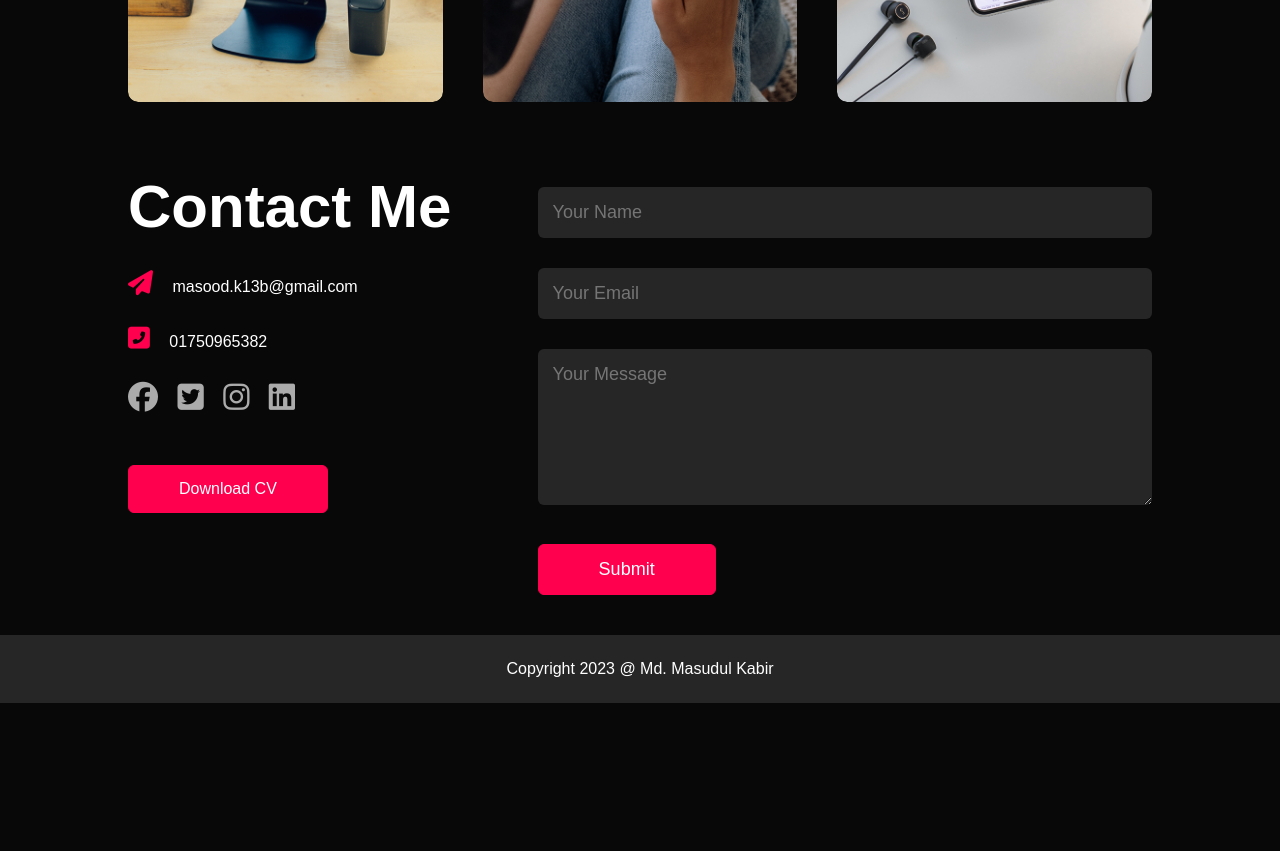
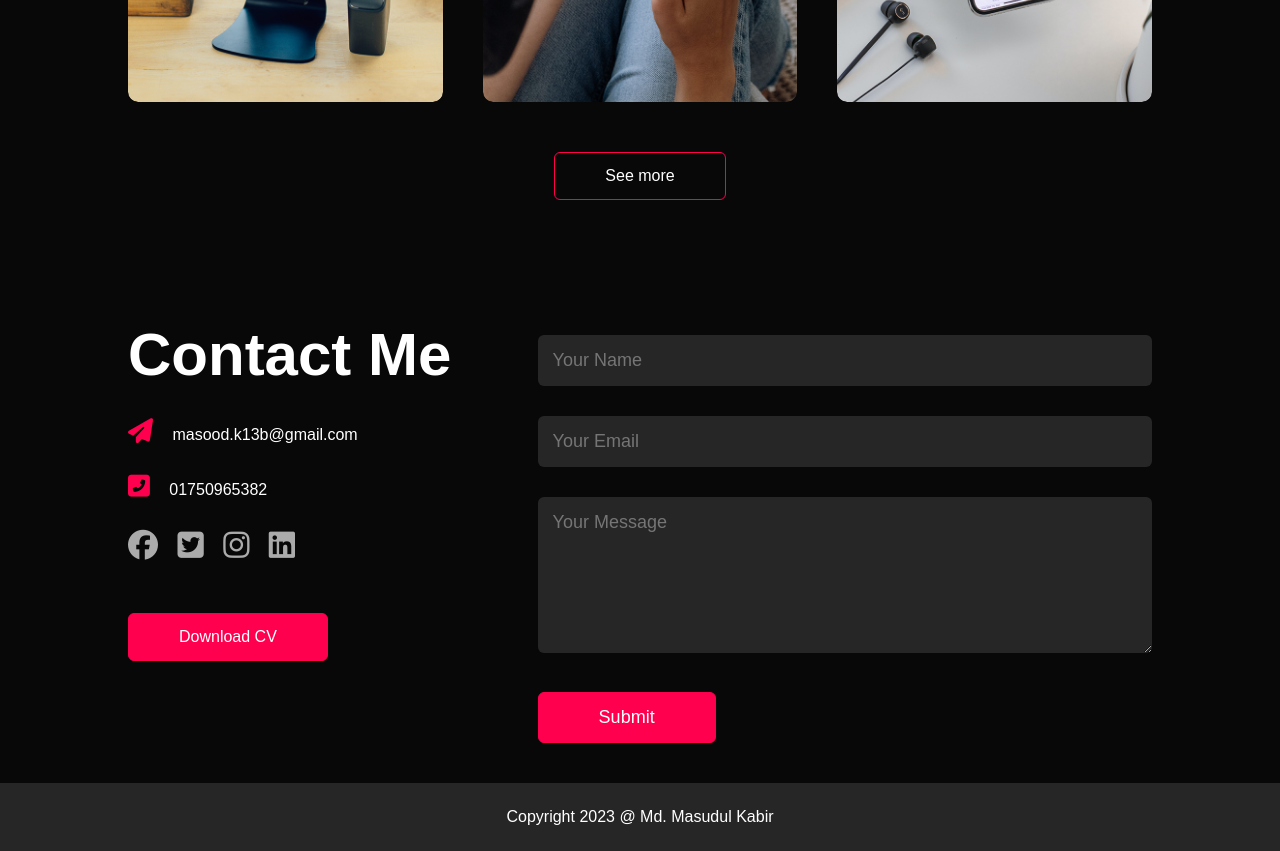
Before and after one commit to Kabir-Masood/portfolio-me, a plain HTML site: page index.html in a window 1280 px wide. Shown: the part 1927-2778 px from the top of the page. Before the commit the page ends 2630 px from the top, so only its background shows below. Drawn offline with Linux system fonts and the light colour scheme.

Commit message:
github link added

```diff
--- a/index.html
+++ b/index.html
@@ -143,7 +143,7 @@
                     </div>
                 </div>
             </div>
-            <!-- <a href="#" class="btn">See more</a> -->
+            <a href="https://github.com/Kabir-Masood?tab=repositories" class="btn">See more</a>
         </div>
     </div>
     <!-- --------------contact---------------- -->
```
